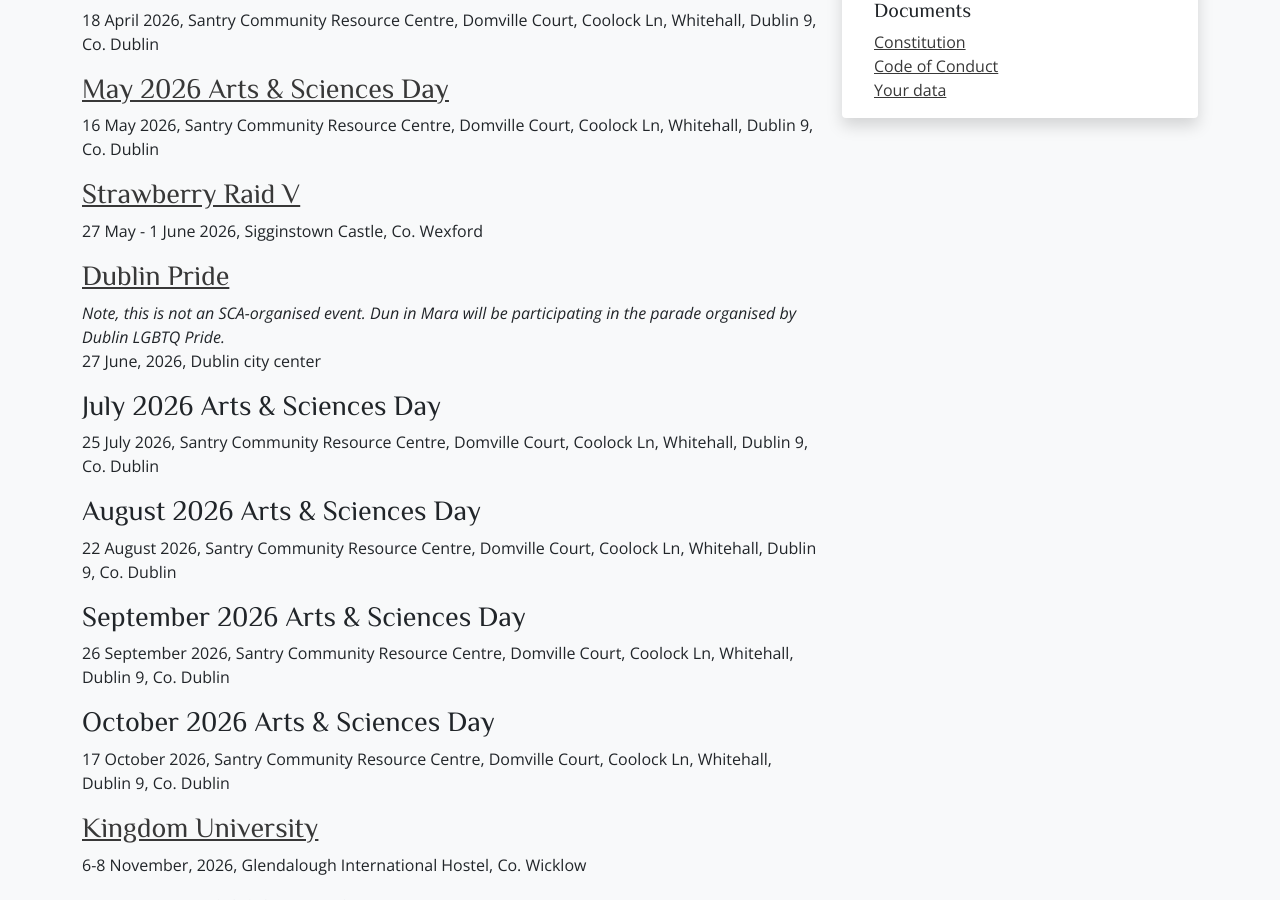
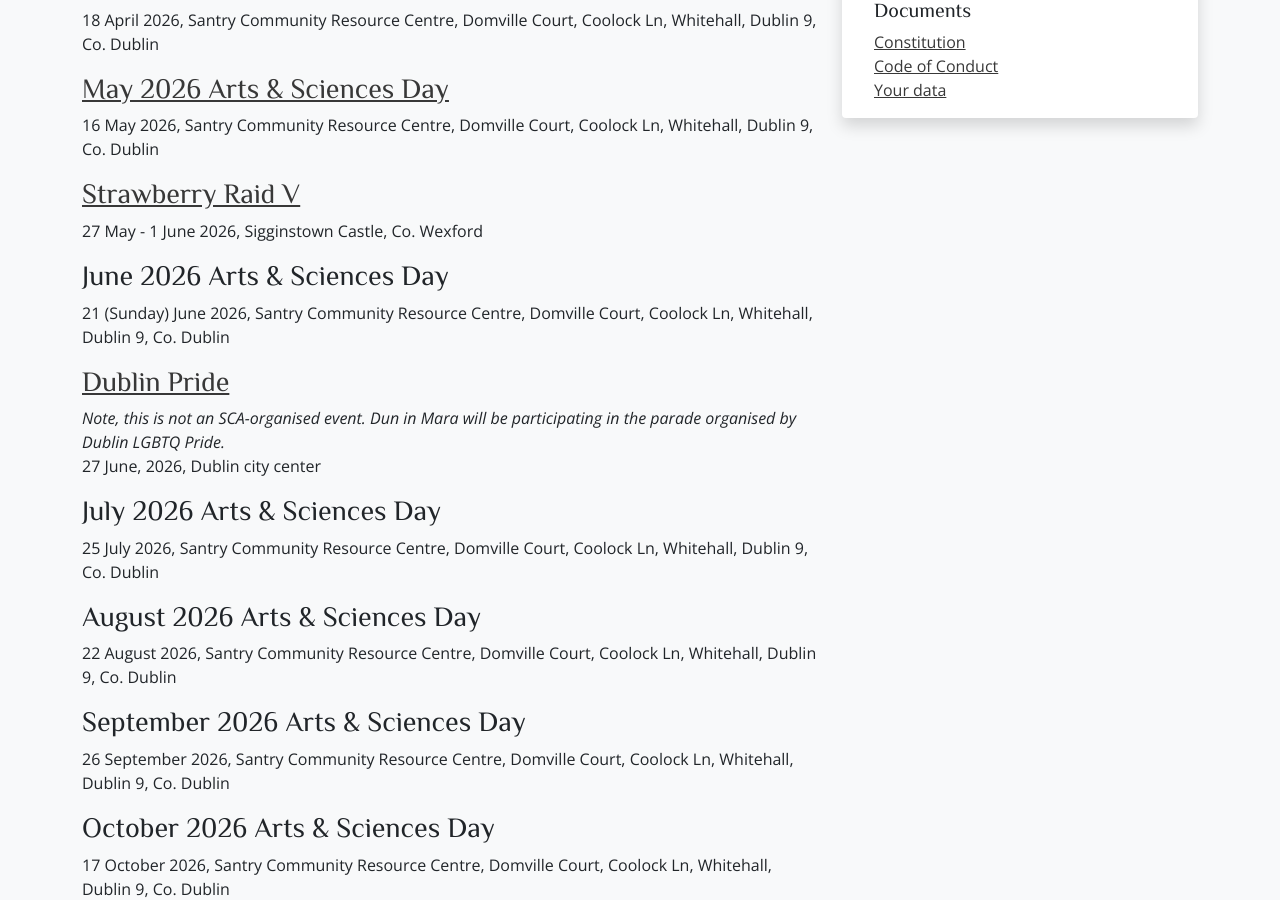
Before and after one commit to drachenwald/dun-in-mara, a Jekyll site: the page built from events/index.md, in a window 1280 px wide and 900 px high, scrolled down 675 px. Built offline with Jekyll 4.4.1, drawn with Linux system fonts in a browser that asks for light colours; comment, search, counter and statistics services are not loaded.

Commit message:
Added June A&S to events index

```diff
--- a/events/index.md
+++ b/events/index.md
@@ -21,9 +21,14 @@
 ### [Strawberry Raid V](/events/2026/strawberry-raid-v/)
 27 May - 1 June 2026, Sigginstown Castle, Co. Wexford
 
+### June 2026 Arts & Sciences Day
+<!-- ### [June 2026 Arts & Sciences Day](https://fienta.com/arts-sciences-day-162164) -->
+21 (Sunday) June 2026, Santry Community Resource Centre, Domville Court, Coolock Ln, Whitehall, Dublin 9, Co. Dublin
+
 ### [Dublin Pride](/events/2026/pride-2026/)
 *Note, this is not an SCA-organised event. Dun in Mara will be participating in the parade organised by Dublin LGBTQ Pride.*
 27 June, 2026, Dublin city center
+
 
 ### July 2026 Arts & Sciences Day
 <!-- ### [July 2026 Arts & Sciences Day](https://fienta.com/arts-sciences-day-162164) -->
```
